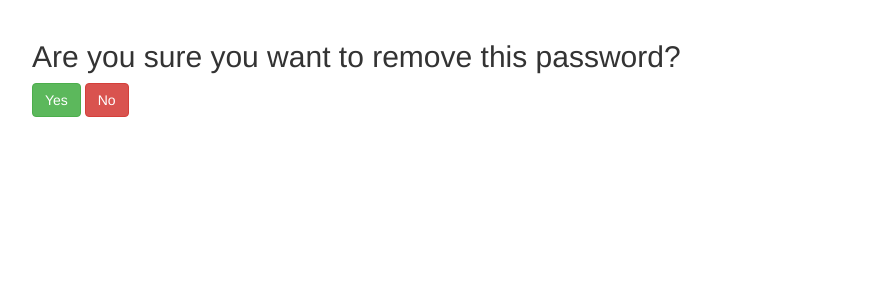
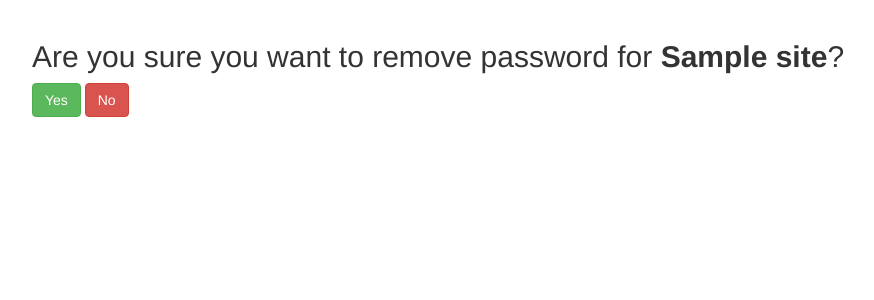
Before and after one commit to Traceur27/password_manager, a Django app: template zpr/password_manager/templates/delete_confirmation.html in a window 1280 px wide. Shown: the part 52-352 px from the top of the page, without its empty margins (38-912 px from the left). Run offline with Django 3.2, Linux system fonts and the light colour scheme; the template is opened without the code that fills it: most values are stand-ins (such as "Sample title", 1, 10 or a date in 2020); some libraries are stand-ins or nearby versions.

Commit message:
Refactor confirmation dialog

```diff
--- a/zpr/password_manager/templates/delete_confirmation.html
+++ b/zpr/password_manager/templates/delete_confirmation.html
@@ -8,7 +8,7 @@
 
 <form action="/delete-password/{{id}}" method="post" class="form">
     {% csrf_token %}
-    <h2>Are you sure you want to remove this password?</h2>
+    <h2>Are you sure you want to remove password for <b>{{ site }}</b>?</h2>
     {% buttons %}
         <button type="submit" class="btn btn-success" name="yes">
         {% bootstrap_icon "ok" %} Yes
--- a/zpr/password_manager/views.py
+++ b/zpr/password_manager/views.py
@@ -68,11 +68,9 @@ def edit_password(request, id = None):
 @login_required
 def delete_password(request, id = None):
     if request.method == 'GET':
-        context = {"id":id}
+        instance = get_object_or_404(PasswordEntry, id=id)
+        context = {"id": id, "site": instance.site}
         return render(request, "delete_confirmation.html", context)
-
-    a = request.POST.get('yes')
-    b = request.POST.get('no')
 
     if request.method == 'POST' and request.POST.get('yes') is not None:
         instance = get_object_or_404(PasswordEntry, id=id)
```
